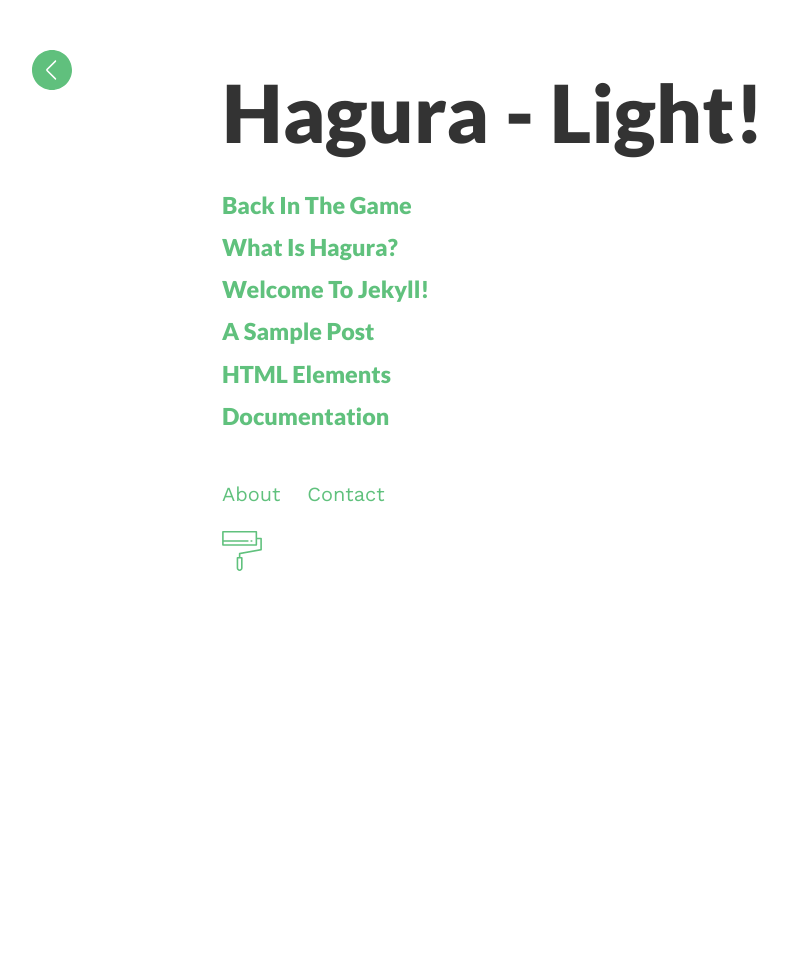
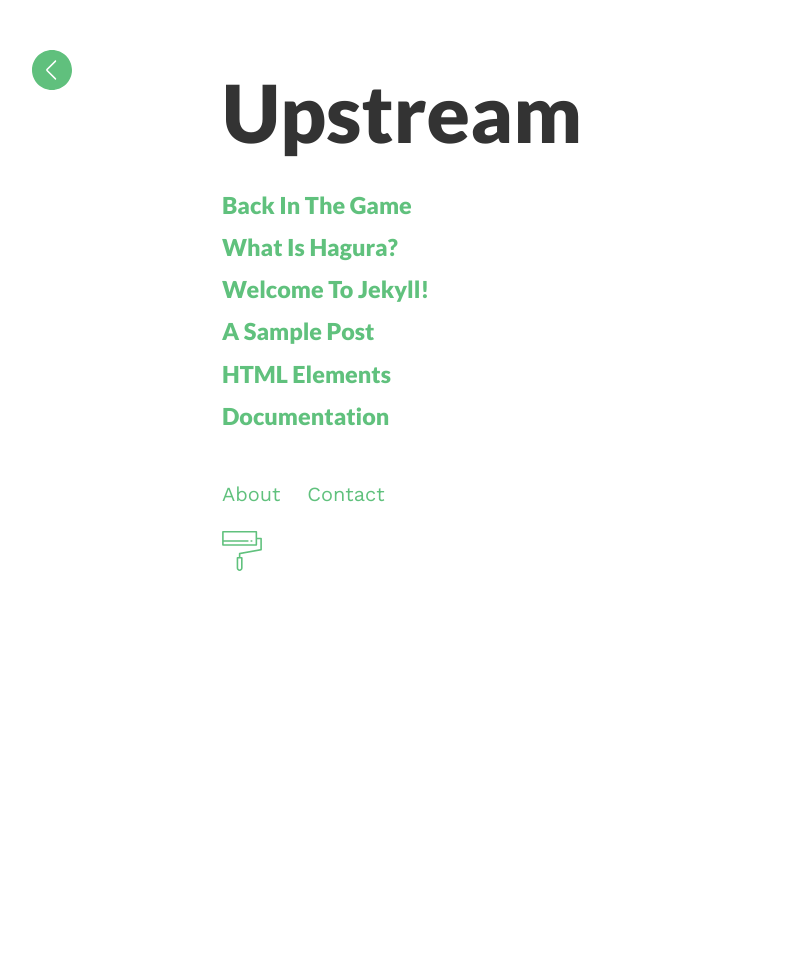
Before and after one commit to algrimes/testupstream, a Jekyll site: the page built from index.html, in a window 1280 px wide. Shown: the whole page, without its empty margins (18-806 px from the left). Built offline with Jekyll 4.4.1, drawn with Linux system fonts in a browser that asks for light colours.

```diff
--- a/_config.yml
+++ b/_config.yml
@@ -4,9 +4,9 @@ enforce_ssl: testupstream.com
 
 ### your site title here
 
-title: Hagura - Light!
-baseurl: /testupstream # name of the repository
-email: your@email.com
+title: Upstream
+baseurl: / # name of the repository
+email: al@testupstream.com
 
 
 
```
Also changed, not shown: 9 other files.
